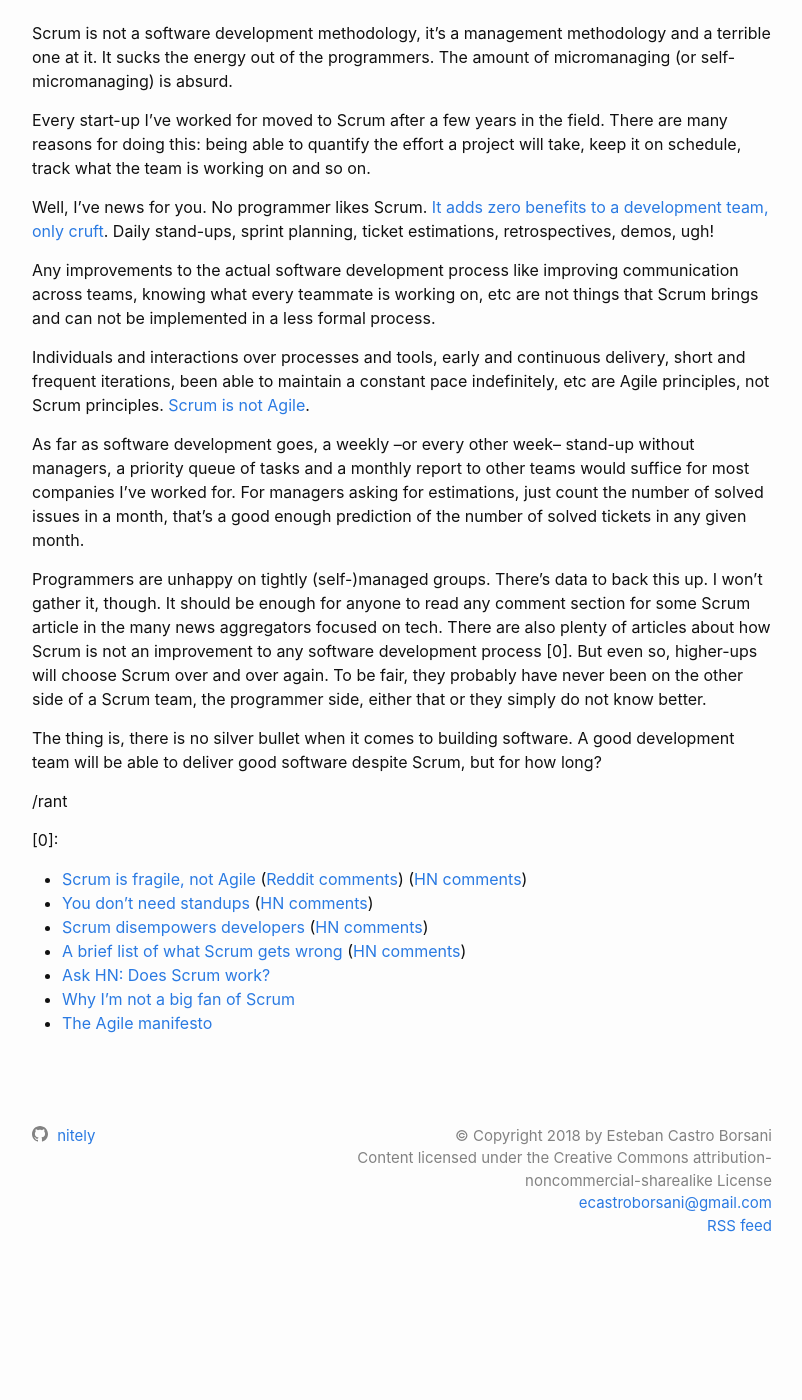
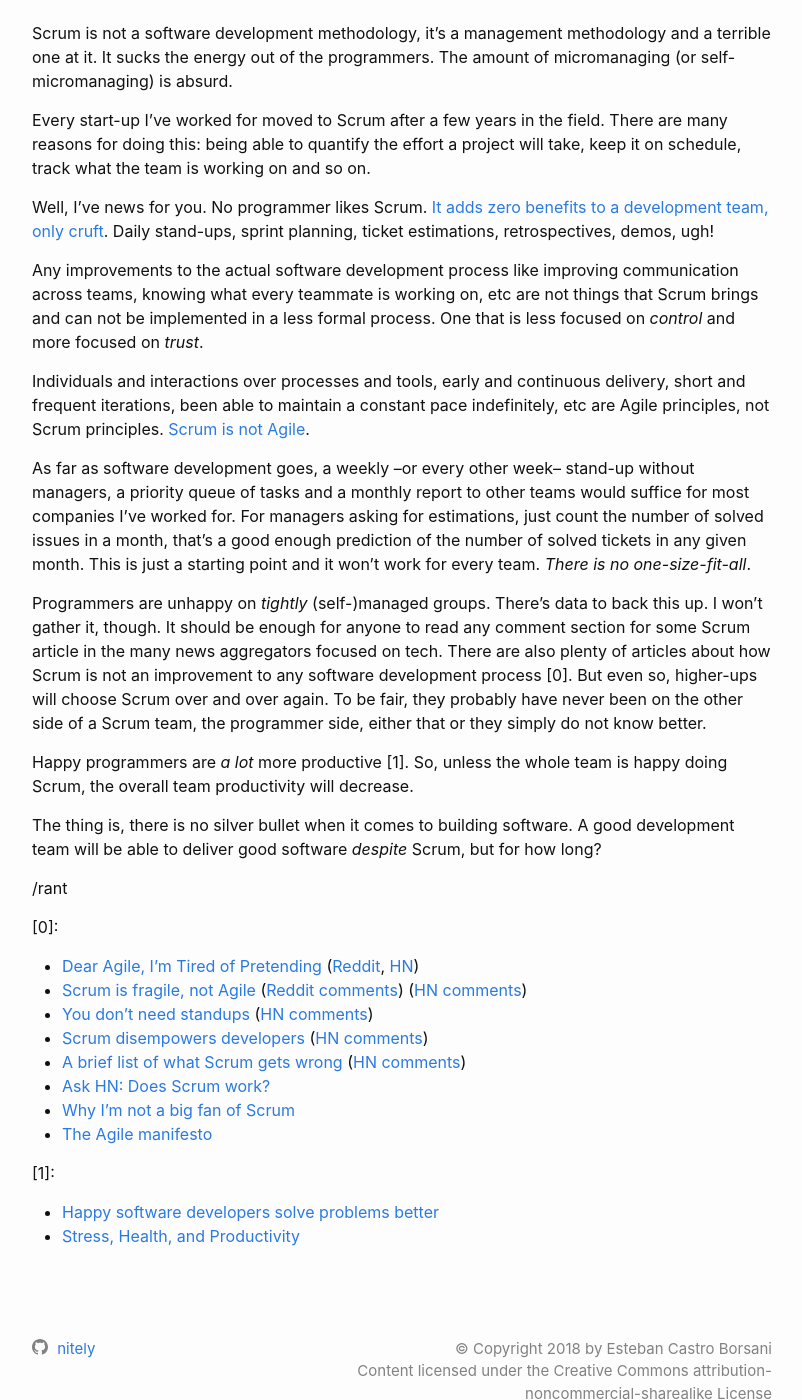
Before and after one commit to nitely/nitely.github.io, a Jekyll site: the page built from _posts/2019-05-27-scrum-is-a-terrible-way-of-building-software.markdown, in a window 1280 px wide and 1400 px high, scrolled down 217 px. Shown: the whole window, without its empty margins (238-1040 px from the left). Built offline with Jekyll 4.4.1, drawn with Linux system fonts in a browser that asks for light colours; before the commit the page ends 1514 px from its top, so only the background shows below that.

Commit message:
happiness

```diff
--- a/_posts/2019-05-27-scrum-is-a-terrible-way-of-building-software.markdown
+++ b/_posts/2019-05-27-scrum-is-a-terrible-way-of-building-software.markdown
@@ -10,20 +10,23 @@ Every start-up I've worked for moved to Scrum after a few years in the field. Th
 
 Well, I've news for you. No programmer likes Scrum. [It adds zero benefits to a development team, only cruft](https://medium.com/@jsonpify/you-dont-need-standup-9a74782517c1). Daily stand-ups, sprint planning, ticket estimations, retrospectives, demos, ugh!
 
-Any improvements to the actual software development process like improving communication across teams, knowing what every teammate is working on, etc are not things that Scrum brings and can not be implemented in a less formal process.
+Any improvements to the actual software development process like improving communication across teams, knowing what every teammate is working on, etc are not things that Scrum brings and can not be implemented in a less formal process. One that is less focused on *control* and more focused on *trust*.
 
 Individuals and interactions over processes and tools, early and continuous delivery, short and frequent iterations, been able to maintain a constant pace indefinitely, etc are Agile principles, not Scrum principles. [Scrum is not Agile](http://www.dennisweyland.net/blog/?p=43).
 
-As far as software development goes, a weekly --or every other week-- stand-up without managers, a priority queue of tasks and a monthly report to other teams would suffice for most companies I've worked for. For managers asking for estimations, just count the number of solved issues in a month, that's a good enough prediction of the number of solved tickets in any given month.
+As far as software development goes, a weekly --or every other week-- stand-up without managers, a priority queue of tasks and a monthly report to other teams would suffice for most companies I've worked for. For managers asking for estimations, just count the number of solved issues in a month, that's a good enough prediction of the number of solved tickets in any given month. This is just a starting point and it won't work for every team. *There is no one-size-fit-all*.
 
-Programmers are unhappy on tightly (self-)managed groups. There's data to back this up. I won't gather it, though. It should be enough for anyone to read any comment section for some Scrum article in the many news aggregators focused on tech. There are also plenty of articles about how Scrum is not an improvement to any software development process [0]. But even so, higher-ups will choose Scrum over and over again. To be fair, they probably have never been on the other side of a Scrum team, the programmer side, either that or they simply do not know better.
+Programmers are unhappy on *tightly* (self-)managed groups. There's data to back this up. I won't gather it, though. It should be enough for anyone to read any comment section for some Scrum article in the many news aggregators focused on tech. There are also plenty of articles about how Scrum is not an improvement to any software development process [0]. But even so, higher-ups will choose Scrum over and over again. To be fair, they probably have never been on the other side of a Scrum team, the programmer side, either that or they simply do not know better.
 
-The thing is, there is no silver bullet when it comes to building software. A good development team will be able to deliver good software despite Scrum, but for how long?
+Happy programmers are *a lot* more productive [1]. So, unless the whole team is happy doing Scrum, the overall team productivity will decrease.
+
+The thing is, there is no silver bullet when it comes to building software. A good development team will be able to deliver good software *despite* Scrum, but for how long?
 
 /rant
 
 [0]:
 
+* [Dear Agile, I’m Tired of Pretending](https://medium.com/columbus-egg/dear-agile-im-tired-of-pretending-d39ab6a12003) ([Reddit](https://www.reddit.com/r/programming/comments/c80kks/dear_agile_im_tired_of_pretending/), [HN](https://news.ycombinator.com/item?id=20325096))
 * [Scrum is fragile, not Agile](http://www.dennisweyland.net/blog/?p=43) ([Reddit comments](https://www.reddit.com/r/programming/comments/btbnpn/scrum_is_fragile_not_agile/)) ([HN comments](https://news.ycombinator.com/item?id=20017854))
 * [You don’t need standups](https://medium.com/@jsonpify/you-dont-need-standup-9a74782517c1) ([HN comments](https://news.ycombinator.com/item?id=17671464))
 * [Scrum disempowers developers](https://www.lambdacambridge.com/blog/how-scrum-disempowers-developers-and-destroys-agile) ([HN comments](https://news.ycombinator.com/item?id=17186591))
@@ -31,3 +34,8 @@ The thing is, there is no silver bullet when it comes to building software. A go
 * [Ask HN: Does Scrum work?](https://news.ycombinator.com/item?id=18985942)
 * [Why I'm not a big fan of Scrum](http://okigiveup.net/not-big-fan-of-scrum/)
 * [The Agile manifesto](https://agilemanifesto.org/iso/en/principles.html)
+
+[1]:
+
+* [Happy software developers solve problems better](http://neverworkintheory.org/2014/05/01/happy-sw-devs-solve-problems-better.html)
+* [Stress, Health, and Productivity](https://www.cdc.gov/niosh/docs/99-101/#Stress,%20Health,%20and%20Productivity)
```
